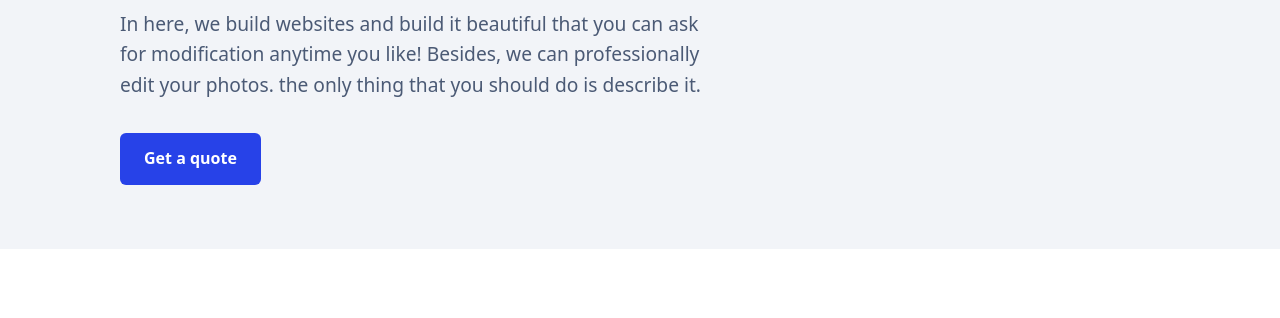
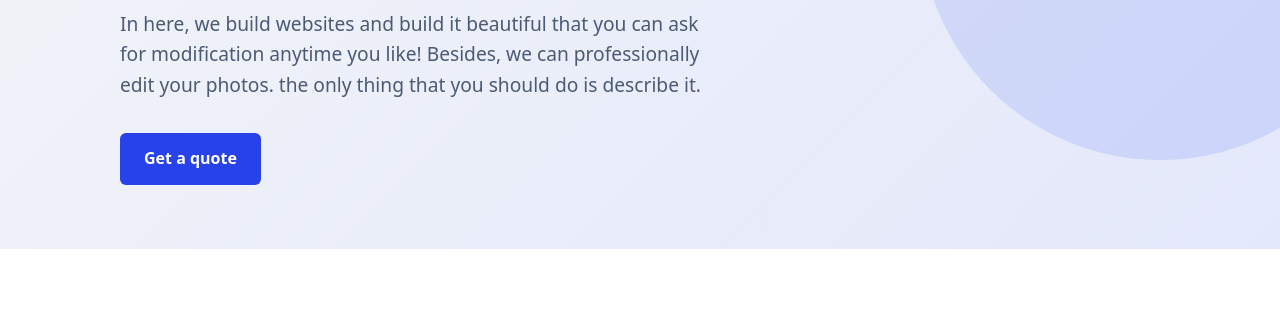
Before and after one commit to Amir-zn/opalix.github.io, a plain HTML site: page index.html in a window 1280 px wide. Shown: the part 228-546 px from the top of the page. Drawn offline with Linux system fonts and the light colour scheme.

Commit message:
Update style.css

```diff
--- a/style.css
+++ b/style.css
@@ -1,4 +1,5 @@
 :root {
+--accent-soft: #E3E8FB;
     --bg: #F2F4F8;
     --ink: #0F1B33;
     --muted: #4B5A75;
@@ -111,6 +112,24 @@ h2 {
 
 .hero {
     padding: 5rem 0 4rem;
+position: relative;
+    overflow: hidden;
+    background: linear-gradient(135deg, var(--bg) 0%, var(--accent-soft) 100%);
+}
+.hero::before {
+    content: "";
+    position: absolute;
+    width: 480px;
+    height: 480px;
+    border-radius: 50%;
+    background: var(--accent);
+    opacity: 0.12;
+    top: -160px;
+    right: -120px;
+}
+
+.hero .wrap {
+    position: relative;
 }
 
 .hero h1 {
```
